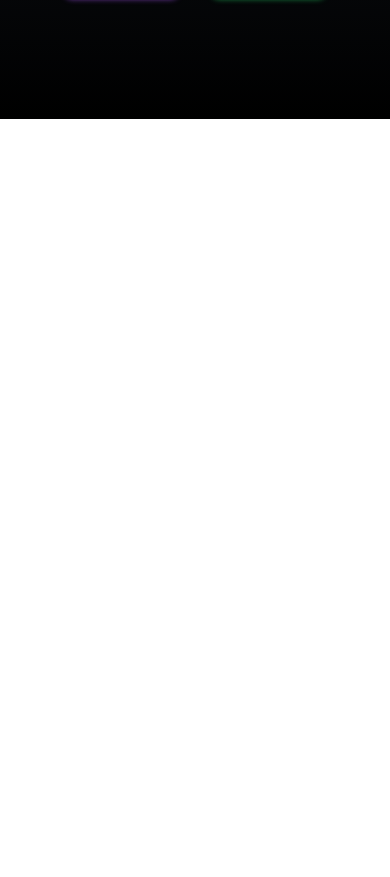
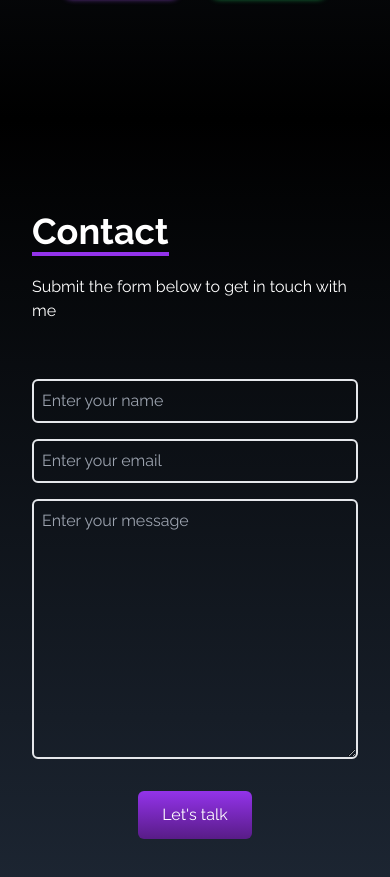
Before and after one commit to antoruizx/Portfolio-Anto, a React (Create React App) app: page / in a window 390 px wide. Shown: the part 3348-4225 px from the top of the page. Before the commit the page ends 3467 px from the top, so only its background shows below. Built offline with nearby package versions, Linux system fonts and the light colour scheme.

Commit message:
contact added

```diff
--- a/package.json
+++ b/package.json
@@ -11,6 +11,7 @@
     "react-icons": "^4.11.0",
     "react-router-dom": "^6.20.0",
     "react-scripts": "5.0.1",
+    "react-scroll": "^1.9.0",
     "web-vitals": "^2.1.4"
   },
   "scripts": {
--- a/src/App.js
+++ b/src/App.js
@@ -1,4 +1,5 @@
 import About from "./components/About";
+import Contact from "./components/Contact";
 import Experience from "./components/Experience";
 import Home from "./components/Home";
 import NavBar from "./components/NavBar";
@@ -13,6 +14,7 @@ function App() {
       <About />
       <Portfolio />
       <Experience />
+      <Contact />
     </div>
   );
 }
--- /dev/null
+++ b/src/components/Contact.jsx
@@ -0,0 +1,45 @@
+import React from 'react';
+
+const Contact = () => {
+  return (
+    <div
+        name='contact'
+        className='w-full h-screen bg-gradient-to-b from-black to-gray-800 p-4 text-white'
+    >
+        <div className='flex flex-col p-4 justify-center max-w-screen mx-auto h-full'>
+            <div className='pb-8'>
+                <p className='text-4xl font-bold inline border-b-4 border-purple-600'>Contact</p>
+                <p className='py-6'>Submit the form below to get in touch with me</p>
+            </div>
+
+            <div className='flex justify-center items-center'>
+                <form action='https://getform.io/f/f95557a2-dcba-4366-8a34-6031d517d2f5' method='POST' className='flex flex-col w-full md:w-1/2'>
+                    <input
+                    type='text'
+                    name='name'
+                    placeholder='Enter your name'
+                    className='p-2 bg-transparent border-2 rounded-md text-white focus:outline-none'
+                    />
+                    <input
+                    type='text'
+                    name='email'
+                    placeholder='Enter your email'
+                    className='my-4 p-2 bg-transparent border-2 rounded-md text-white focus:outline-none'
+                    />
+                    <textarea
+                    name='message'
+                    placeholder='Enter your message'
+                    rows="10"
+                    className='p-2 bg-transparent border-2 rounded-md text-white focus:outline-none'
+                    ></textarea>
+
+                    <button className='text-white bg-gradient-to-b from-purple-600 to-purple-900 px-6 py-3 my-8 mx-auto flex items-center rounded-md hover:scale-110 duration-300'>Let's talk</button>
+                </form>
+            </div>
+
+        </div>
+    </div>
+  );
+};
+
+export default Contact;
--- a/src/components/Experience.jsx
+++ b/src/components/Experience.jsx
@@ -54,7 +54,7 @@ const Experience = () => {
     >
         <div className='max-w-screen-lg mx-auto p-4 flex flex-col justify-center w-full h-full text-white'>
             <div>
-                <p className='text-4xl font-bold border-b-4 border-gray-500 p-2 inline'>Experience</p>
+                <p className='text-4xl font-bold border-b-4 border-purple-600 p-2 inline'>Experience</p>
                 <p className='py-6'>These are the technologies I've worked with</p>
             </div>
 
--- a/src/components/NavBar.jsx
+++ b/src/components/NavBar.jsx
@@ -1,6 +1,7 @@
 import React, { useState } from 'react';
 import { FaBars, FaTimes } from 'react-icons/fa';
 import Logo from '../assets/img/logo-1.png';
+import { Link } from 'react-scroll';
 
 const NavBar = () => {
     const [nav, setNav] = useState(false);
@@ -12,15 +13,15 @@ const NavBar = () => {
         },
         {
             id: 2,
-            link: 'about me',
+            link: 'about',
         },
         {
             id: 3,
-            link: 'experience',
+            link: 'portfolio',
         },
         {
             id: 4,
-            link: 'skills',
+            link: 'experience',
         },
         {
             id: 5,
@@ -43,9 +44,10 @@ const NavBar = () => {
                 {links.map(({ id, link }) => (
                     <li
                         key={id}
-                        className='px-4 cursor-pointer capitalize font-medium text-white-500 hover:scale-105 duration-200'
+                        className='px-4 cursor-pointer capitalize font-medium text-white hover:scale-105 duration-200'
                     >
-                        {link}
+                        <Link to={link} smooth duration={500}>{link}
+                        </Link>
                     </li>
                 ))}
             </ul>
```
Also changed, not shown: 1 other file (tests, documents, lock files or other folders).
